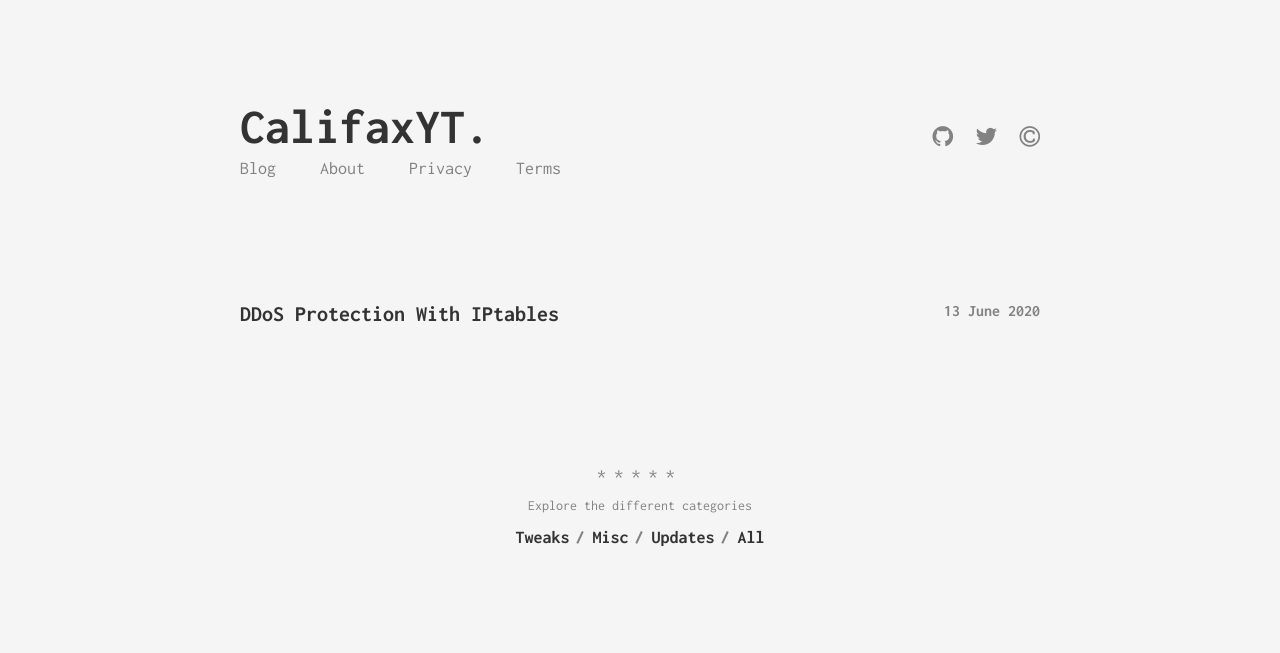
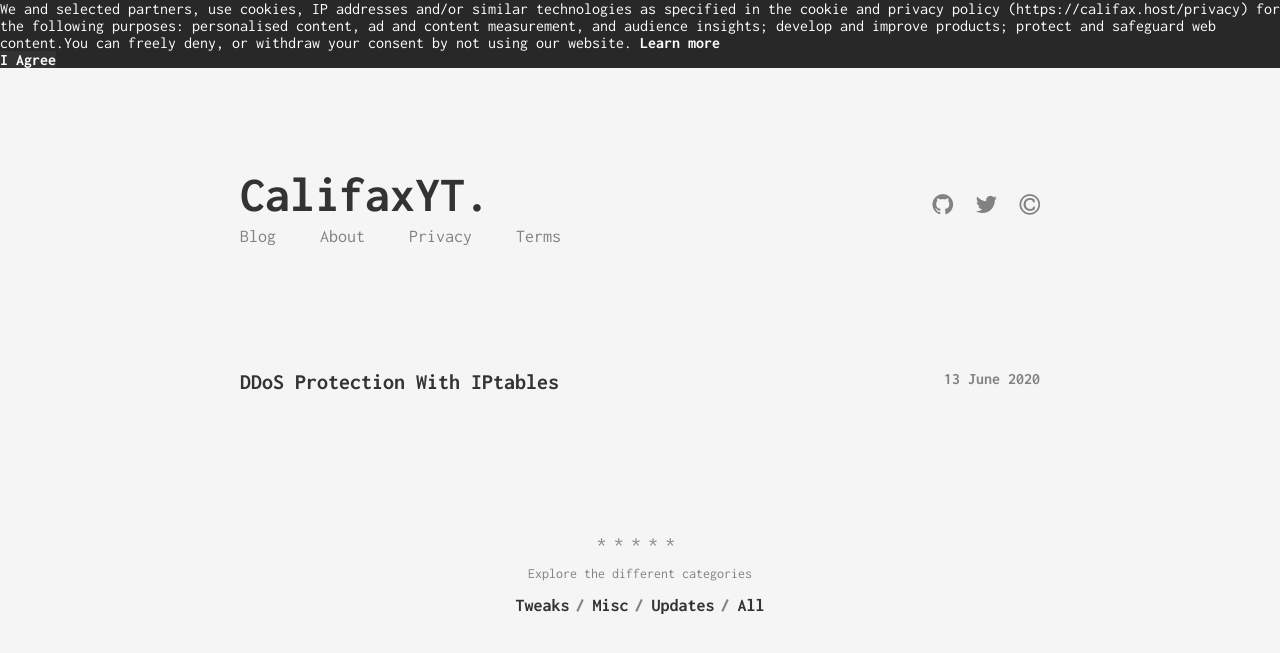
Before and after one commit to CalifaxYT/PersonalWS, a Jekyll site: the page built from index.html, in a window 1280 px wide. Shown: the top 653 px of the page. Built offline with Jekyll 4.4.1, drawn with Linux system fonts in a browser that asks for light colours; comment, search, counter and statistics services are not loaded; part of the change alters nothing that is shown.

Commit message:
• Fix blocking elements •

```diff
--- a/_includes/externals/scripting.html
+++ b/_includes/externals/scripting.html
@@ -1,6 +1,6 @@
 <script src="{{ "/assets/vendor/highlight/highlight.pack.js" | prepend: site.baseurl }}"></script>
 <script>hljs.initHighlightingOnLoad();</script>
-<script src="//wpcc.io/lib/1.0.2/cookieconsent.min.js"></script>
+<script src="https://califax.host/js/cookieconsent.min.js"></script>
 <script>var loadDeferredStyles=function(){var e=document.getElementById("deferred-styles"),n=document.createElement("div");n.innerHTML=e.textContent,document.body.appendChild(n),e.parentElement.removeChild(e)},raf=window.requestAnimationFrame||window.mozRequestAnimationFrame||window.webkitRequestAnimationFrame||window.msRequestAnimationFrame;raf?raf(function(){window.setTimeout(loadDeferredStyles,0)}):window.addEventListener("load",loadDeferredStyles);</script>
 <script>window.addEventListener("load",function(){window.wpcc.init({border:"thin",corners:"small",colors:{popup:{background:"#282828",text:"#ffffff",border:"#282828"},button:{background:"#323232",text:"#ffffff"}},content:{href:"https://califax.host/privacy/",message:"We and selected partners, use cookies, IP addresses and/or similar technologies as specified in the cookie and privacy policy (https://califax.host/privacy) for the following purposes: personalised content, ad and content measurement, and audience insights; develop and improve products; protect and safeguard web content.You can freely deny, or withdraw your consent by not using our website.",button:"I Agree"},position:"bottom-right"})});</script>
 <script>document.addEventListener("DOMContentLoaded",function(){var e=document.querySelectorAll("a.dmca-badge");if(e[0].getAttribute("href").indexOf("refurl")<0)for(var r=0;r<e.length;r++){var t=e[r];t.href=t.href+(-1===t.href.indexOf("?")?"?":"&")+"refurl="+document.location}},!1);</script>
```
